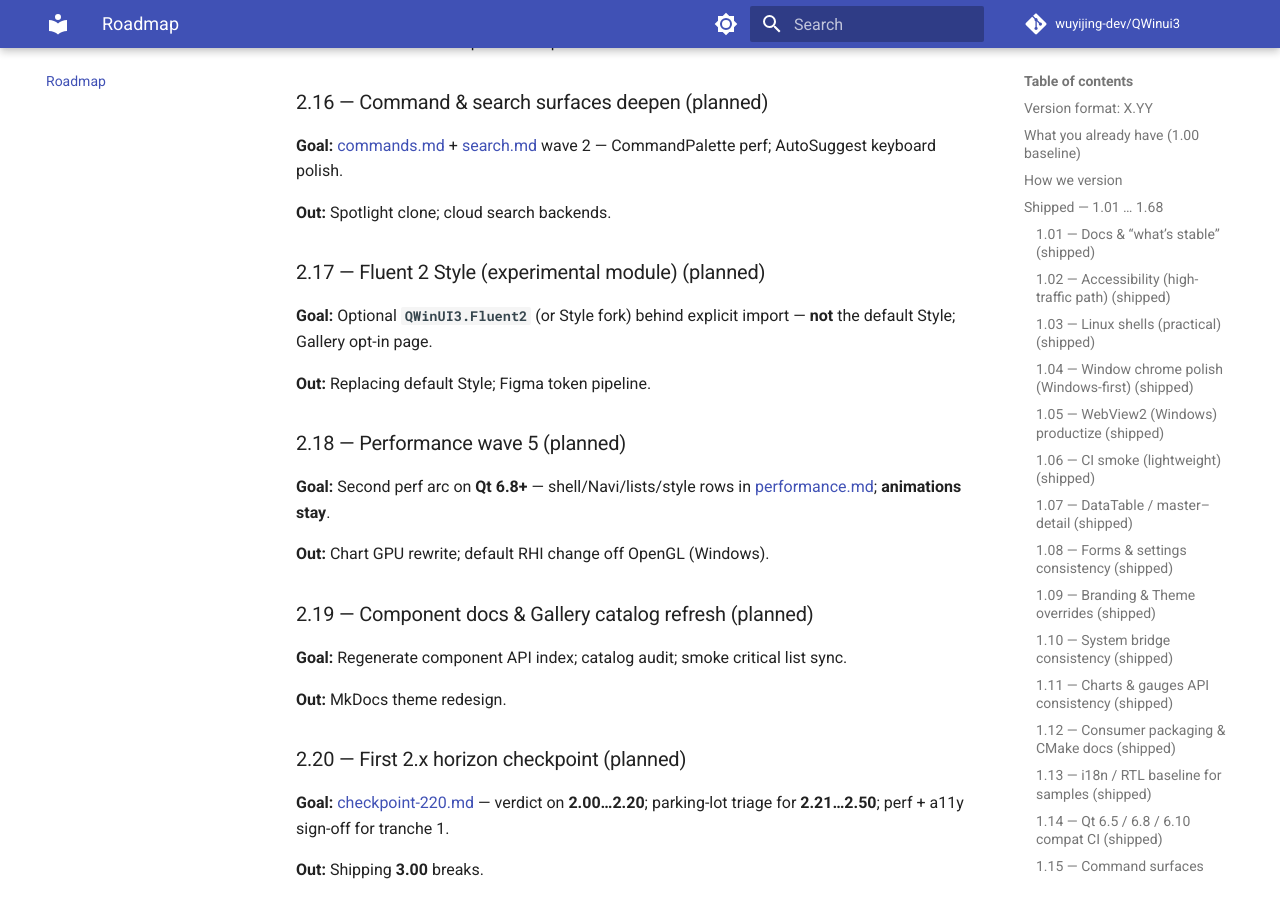
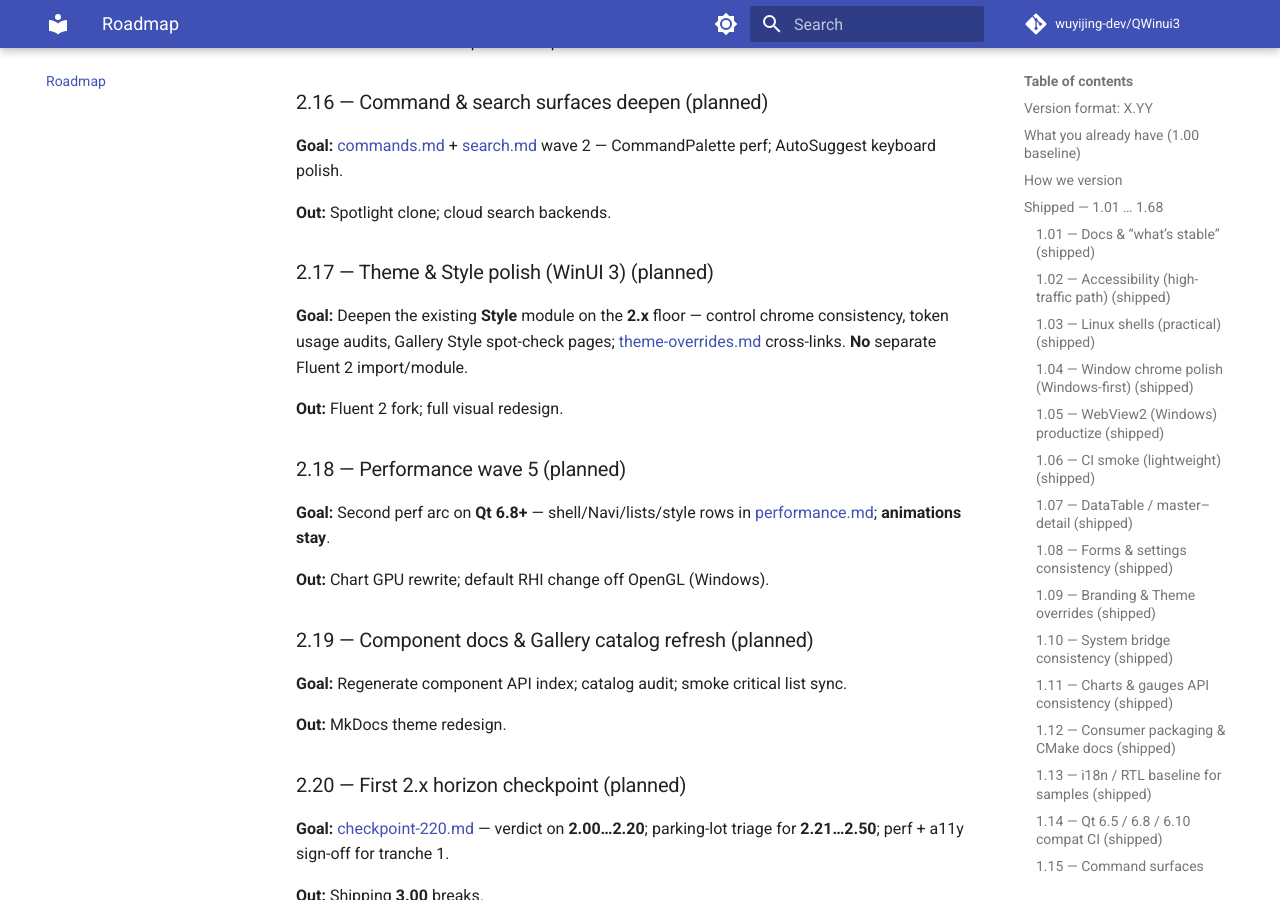
Before and after one commit to wuyijing-dev/QWinui3, an MkDocs documentation site: the page built from docs/roadmap.md, in a window 1280 px wide and 900 px high, scrolled down 27230 px. Built offline with MkDocs 1.6.1 and Material for MkDocs 9.7.7, drawn with Linux system fonts in a browser that asks for light colours; comment, search, counter and statistics services are not loaded; some of the changed text lies outside the part shown.

Commit message:
Withdraw Fluent 2 Style experimental module from the 2.xx roadmap.
Replace 2.17 and 2.38 with WinUI 3 Style polish and theme overrides waves; mark Fluent 2 fork as withdrawn like macOS.

```diff
--- a/docs/checkpoint-250.md
+++ b/docs/checkpoint-250.md
@@ -6,7 +6,7 @@
 
 Earlier: [checkpoint-230.md](checkpoint-230.md) · [checkpoint-220.md](checkpoint-220.md) · [ROADMAP.md](../ROADMAP.md).
 
-**Platforms:** **Windows + Linux** ship targets — **macOS first-class not planned**.
+**Platforms:** **Windows + Linux** ship targets — **macOS first-class** and **Fluent 2 Style fork not planned**.
 
 ---
 
--- a/docs/roadmap.md
+++ b/docs/roadmap.md
@@ -553,7 +553,7 @@
 
 ### Does not ship in 2.00 (out)
 
-- Fluent 2 / full visual redesign → **2.17+** (experimental module)
+- **Fluent 2 / separate Style fork — withdrawn** (not in **2.01…2.50**; **WinUI 3 Style** only)
 - Linux system-wide OSK inject
 - **macOS first-class** — **withdrawn** (not in **2.01…2.50**)
 - Full Lottie, Figma tokens, every-locale portal
@@ -587,7 +587,7 @@
 | **2.14** | Multi-window & modal stack harden | Planned |
 | **2.15** | High-DPI & multi-monitor wave 3 | Planned |
 | **2.16** | Command & search surfaces deepen | Planned |
-| **2.17** | Fluent 2 Style (experimental module) | Planned |
+| **2.17** | Theme & Style polish (WinUI 3) | Planned |
 | **2.18** | Performance wave 5 (2.x floor) | Planned |
 | **2.19** | Component docs & Gallery catalog refresh | Planned |
 | **2.20** | First 2.x horizon checkpoint | Planned |
@@ -608,7 +608,7 @@
 | **2.35** | Localization wave 4 | Planned |
 | **2.36** | Security & trust wave 3 | Planned |
 | **2.37** | **New controls:** `PipsPager` + carousel shell recipes | Planned |
-| **2.38** | Fluent 2 Style deepen (still opt-in) | Planned |
+| **2.38** | Theme overrides & branding wave 2 | Planned |
 | **2.39** | Gallery catalog expansion | Planned |
 | **2.40** | Performance wave 7 | Planned |
 | **2.41** | Command palette + menu bar wave 3 | Planned |
@@ -718,11 +718,11 @@
 
 **Out:** Spotlight clone; cloud search backends.
 
-### 2.17 — Fluent 2 Style (experimental module) (planned)
+### 2.17 — Theme & Style polish (WinUI 3) (planned)
 
-**Goal:** Optional **`QWinUI3.Fluent2`** (or Style fork) behind explicit import — **not** the default Style; Gallery opt-in page.
+**Goal:** Deepen the existing **Style** module on the **2.x** floor — control chrome consistency, token usage audits, Gallery Style spot-check pages; [theme-overrides.md](theme-overrides.md) cross-links. **No** separate Fluent 2 import/module.
 
-**Out:** Replacing default Style; Figma token pipeline.
+**Out:** Fluent 2 fork; full visual redesign.
 
 ### 2.18 — Performance wave 5 (planned)
 
@@ -844,11 +844,11 @@
 
 **Out:** Full-screen carousel product.
 
-### 2.38 — Fluent 2 Style deepen (planned)
+### 2.38 — Theme overrides & branding wave 2 (planned)
 
-**Goal:** Expand opt-in Fluent 2 tokens; coexistence docs; no default switch.
+**Goal:** Extend **1.09** branding — custom accent packs, `ThemePrefs` recipes for 2.x apps, contrast/density integration; Gallery Settings + [color-contrast.md](color-contrast.md) refresh.
 
-**Out:** Fluent 2 as default in **2.50**.
+**Out:** Fluent 2 tokens; Figma pipeline.
 
 ### 2.39 — Gallery catalog expansion (planned)
 
@@ -920,7 +920,7 @@
 
 **Goal:** [checkpoint-250.md](checkpoint-250.md) — verdict on **2.00…2.50**; [upgrade-notes.md](upgrade-notes.md) draft **2.50 → 3.00** (if ever); catalog size audit; parking-lot triage.
 
-**Out:** Actually shipping **3.00** in the same tag; macOS first-class revival.
+**Out:** Actually shipping **3.00** in the same tag; macOS or Fluent 2 Style fork revival.
 
 ---
 
@@ -929,8 +929,9 @@
 Unscheduled; pick up only inside a named `1.xx` or `2.xx` minor (or never). Clarified at **1.60** ([checkpoint-160.md](checkpoint-160.md)):
 
 - **macOS first-class — withdrawn** (not in **2.01…2.50**; Qt-on-macOS may still consume the kit unofficially)
+- **Fluent 2 Style fork / separate Style module — withdrawn** (WinUI 3 Style only)
 - Figma / design-token pipeline
-- Full Fluent visual redesign / Fluent 2 Style fork (**not** 2.00 by default)
+- Full Fluent visual redesign (**not** scheduled in **2.01…2.50**)
 - Screenshot diffs for **every** Gallery page (1.62 subset **removed** in 1.82; not a default CI gate)
 - Community translation portal / every-locale coverage (seeds `zh_CN` / `ja_JP` enough for 1.xx)
 - Full Lottie runtime as a hard product dependency (thin glyph path shipped in 1.53)
@@ -940,7 +941,6 @@
 - Consumer `find_package` productize → **2.02**
 - Wayland compositor-native chrome → **2.03** (client shell in **1.92**)
 - **New controls** (FileTree, TreeDataGrid, Hub, …) → **2.06**, **2.21…2.24**, **2.31**, **2.37**, **2.42**, **2.48**
-- Fluent 2 Style fork → **2.17** / **2.38** (not default Style)
 - Official vcpkg/Conan → **2.11**
 - Custom ink / handwriting canvas (out of 1.57 touch cookbook; out of 1.70…1.73 IME)
 - Dictation / cloud IME lexicon (out of 1.73 full in-app IME)
```
Also changed, not shown: ROADMAP.md (+12 -12 lines).
